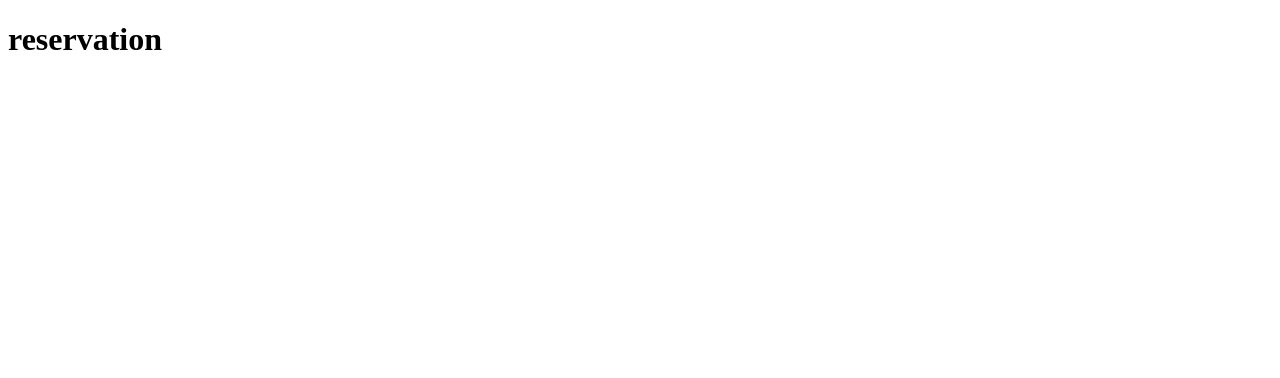
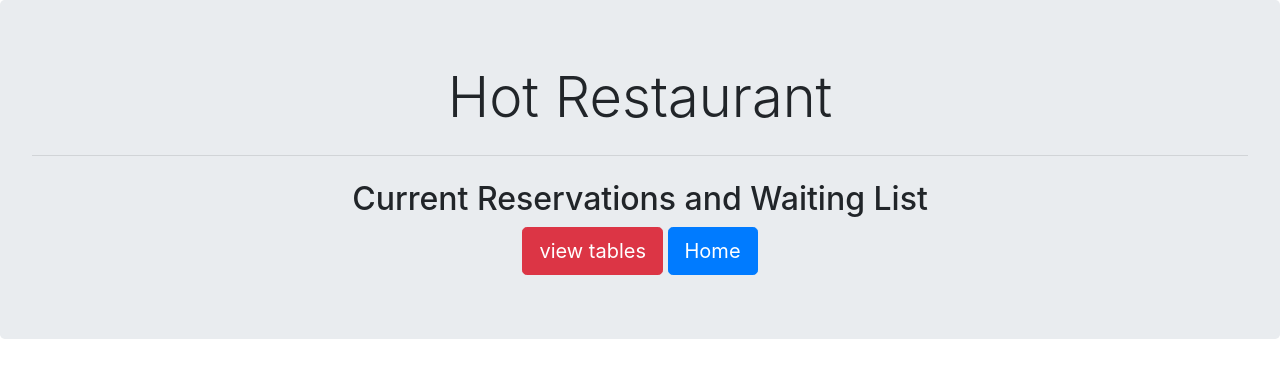
Before and after one commit to Eddsonblanco/Hot-Restaurant, a website: page reservation.html in a window 1280 px wide. Drawn offline with nearby package versions, Linux system fonts and the light colour scheme.

Commit message:
resewrvation ready

```diff
--- a/reservation.html
+++ b/reservation.html
@@ -4,12 +4,29 @@
     <meta charset="UTF-8">
     <meta name="viewport" content="width=device-width, initial-scale=1.0">
     <meta http-equiv="X-UA-Compatible" content="ie=edge">
+    <link rel="stylesheet" href="https://stackpath.bootstrapcdn.com/bootstrap/4.3.1/css/bootstrap.min.css"
+        integrity="sha384-ggOyR0iXCbMQv3Xipma34MD+dH/1fQ784/j6cY/iJTQUOhcWr7x9JvoRxT2MZw1T" crossorigin="anonymous">
+    <link rel="stylesheet" href="./styles.css">
     <title>Document</title>
 </head>
 <body>
-
-
-    <h1>reservation</h1>
+    <div class="jumbotron">
+        <h1 class="display-4 text-center">Hot Restaurant</h1>
+        <hr class="my-4">
+        <div class="container">
+            <div class="row" >
+                <div class="col text-center">
+                        <h2 class="" >Current Reservations and Waiting List</h2>
+                </div>
+            </div>
+            <div class="row">
+                <div class="col text-center ">
+                    <a class="btn btn-danger btn-lg" href="./view.html" role="button">view tables</a>
+                    <a class="btn btn-primary btn-lg" href="./index.html" role="button">Home</a>
+                </div>
+            </div>
+        </div>
+    </div>
 
 </body>
 </html>
```
